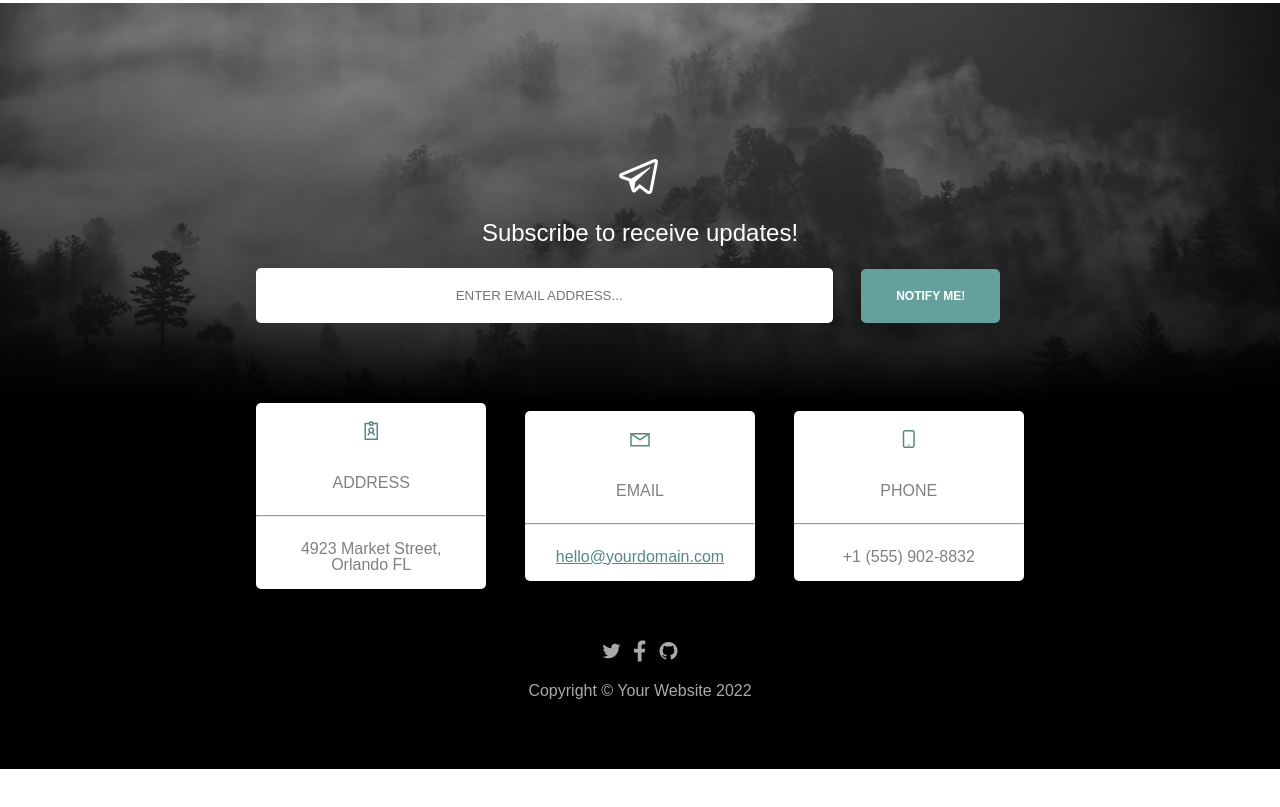
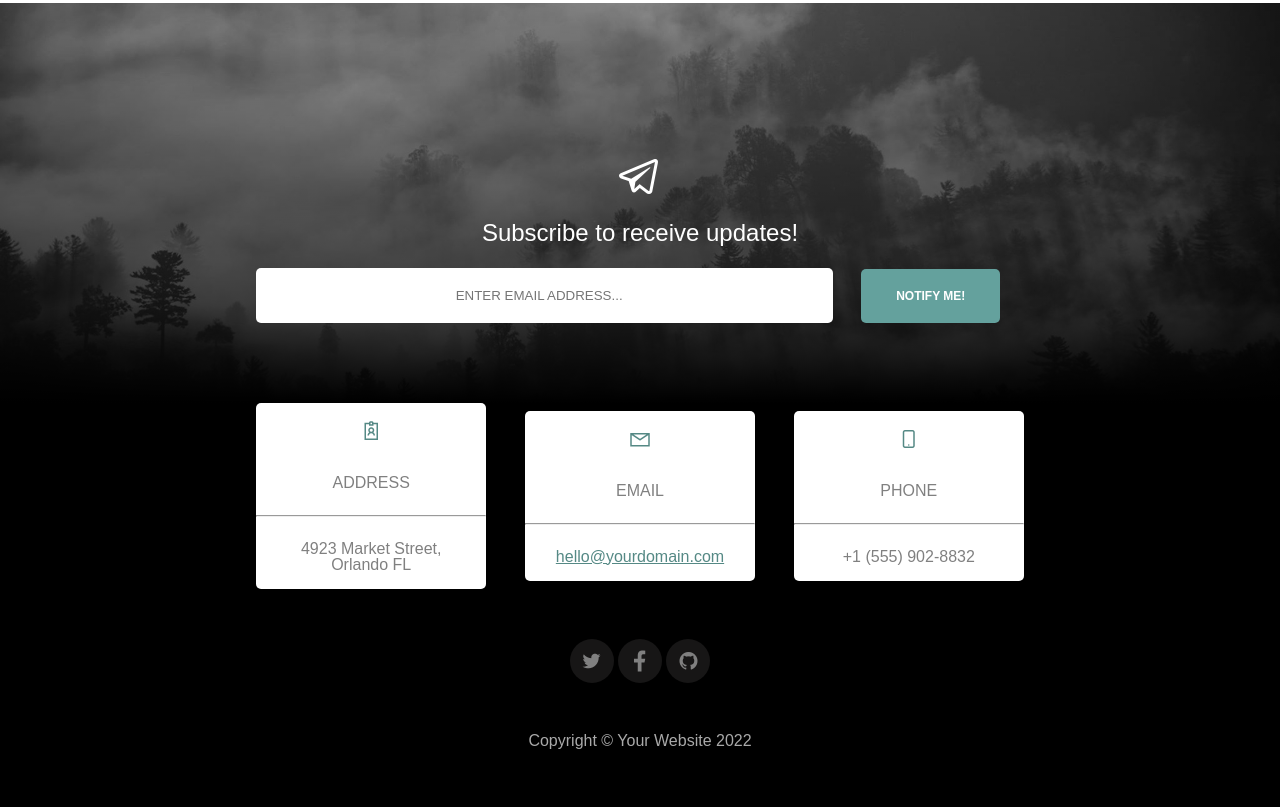
Before and after one commit to samandarrza/Grayscale, a plain HTML site: page index.html in a window 1280 px wide. Shown: the part 2274-3081 px from the top of the page. Before the commit the page ends 3043 px from the top, so only its background shows below. Drawn offline with nearby package versions, Linux system fonts and the light colour scheme.

Commit message:
circle added

```diff
--- a/assets/css/main.css
+++ b/assets/css/main.css
@@ -130,15 +130,29 @@ body{
 }
 .footer i{
     font-size: 24px;
-    color: darkgray;
+    color: gray;
+    text-align: center;
+}
+.circle{
+    text-align: center;
+    margin: auto;
+    width: 24px;
+    height: 24px;
+    padding: 10px;
+    border: 2px;
+    border-radius: 50%;
+    background-color: rgb(23, 22, 22);
+    display: inline-block;
 }
 
+
+
 .footer i:hover{
-    color: gray;
+    color: darkgray;
     cursor: pointer;
 }
 .pddng{
-    padding: 20px;
+    padding: 50px 0 20px 0;
 }
 .padding{
     padding: 150px 0 20px 0;
--- a/index.html
+++ b/index.html
@@ -95,9 +95,9 @@
     </section>
 
     <footer class="footer">
-        <i class="lab la-twitter"></i>
-        <i class="lab la-facebook-f"></i>
-        <i class="lab la-github"></i>
+        <div class="circle"><i class="lab la-twitter"></i></div>
+        <div class="circle"><i class="lab la-facebook-f"></i></div>
+        <div class="circle"><i class="lab la-github"></i></div>
         <p class="gray pddng">Copyright © Your Website 2022</p>
     </footer>
 </body>
```
